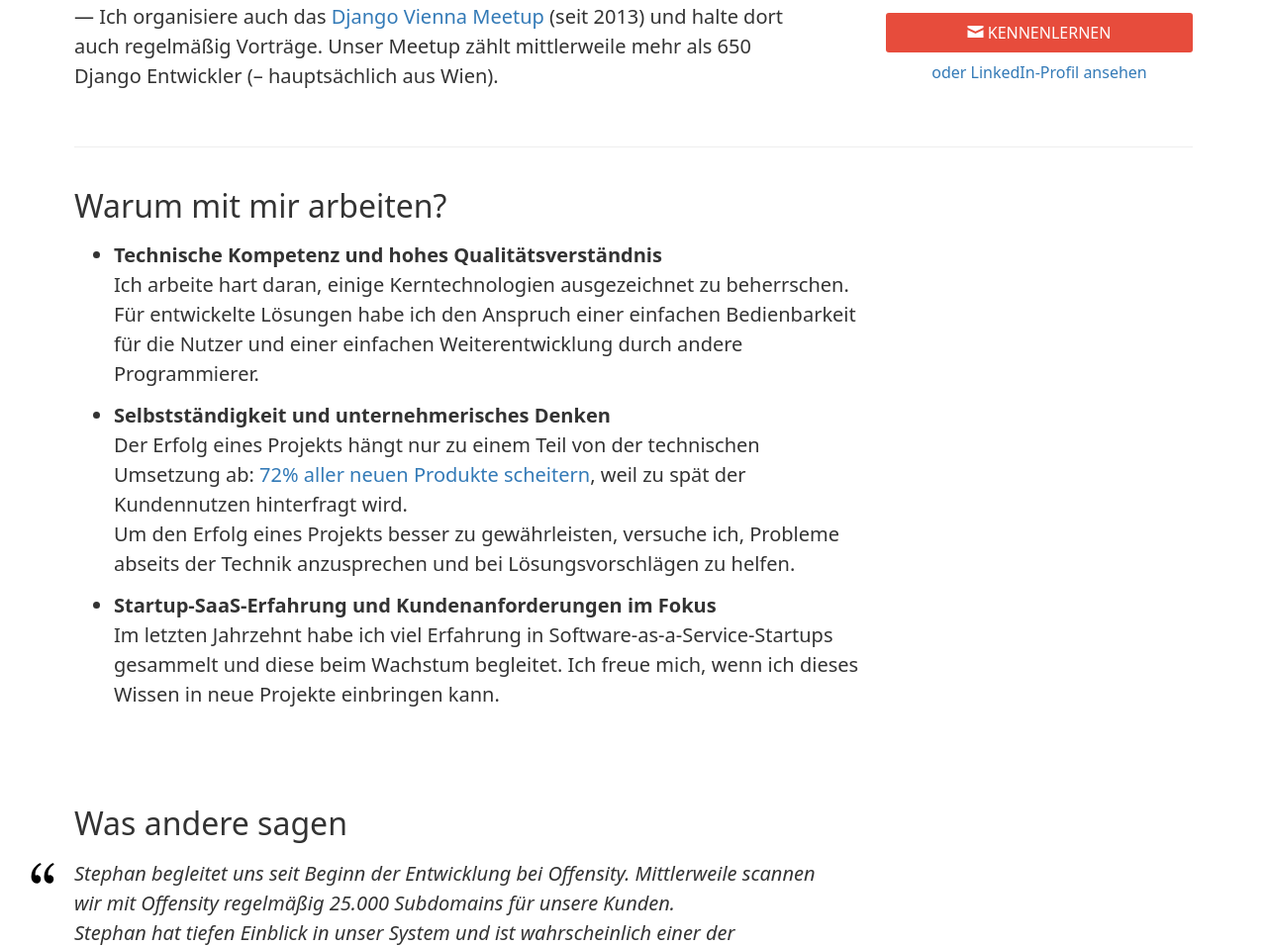
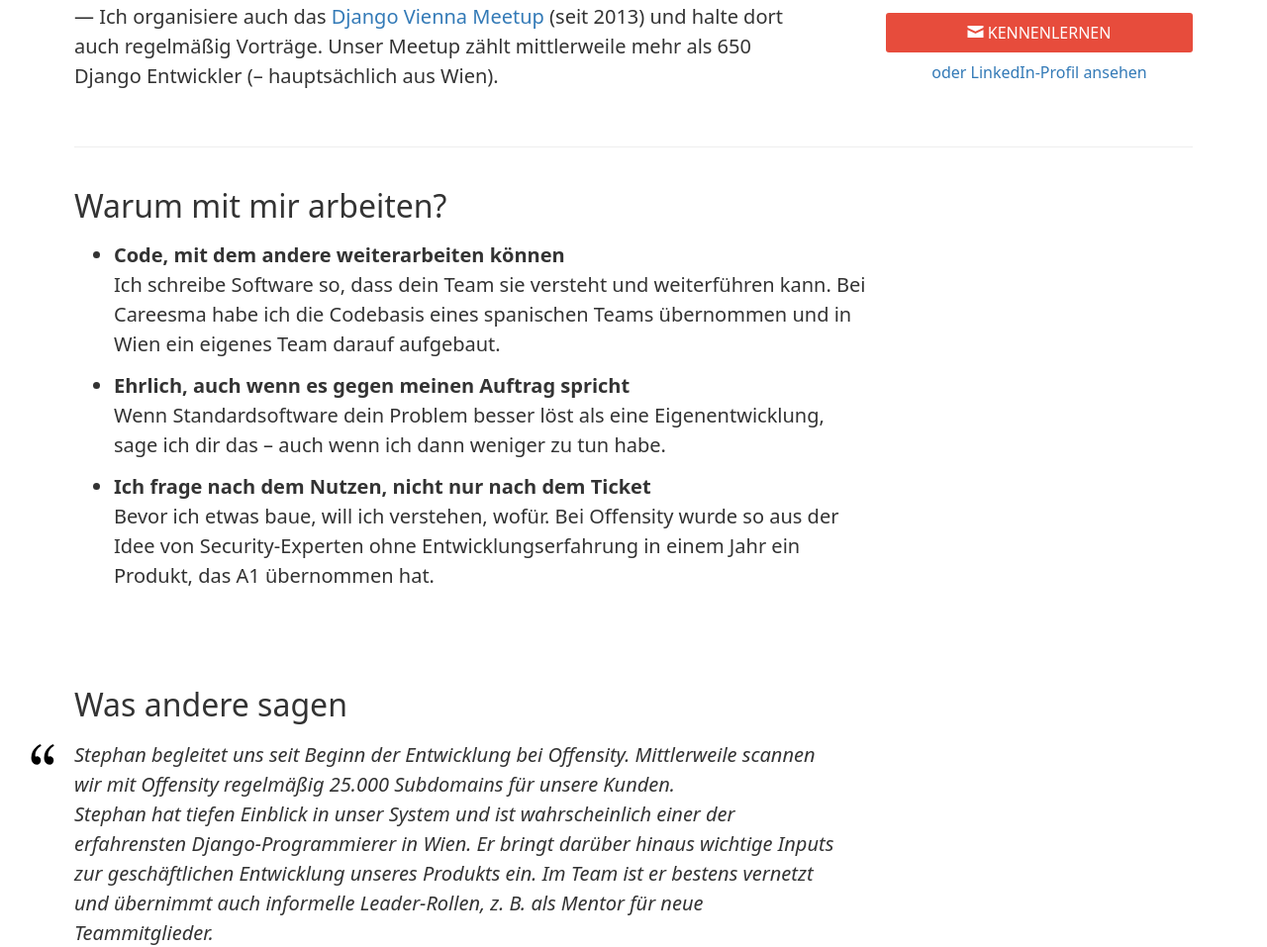
Before and after one commit to stephanpoetschner/stephan-poetschner-at, a Flask app: page / in a window 1280 px wide. Shown: the part 707-1664 px from the top of the page at 99% size. Run offline with Flask 3, Linux system fonts and the light colour scheme.

Commit message:
Rewrite "Warum mit mir arbeiten?" around client concerns with proof
Co-Authored-By: Claude Opus 5.5 <noreply@anthropic.com>

```diff
--- a/portfolio/templates/index.html
+++ b/portfolio/templates/index.html
@@ -83,23 +83,19 @@
         <div class="intro-copy">
           <ul>
             <li>
-                <strong>Technische Kompetenz und hohes Qualitätsverständnis</strong><br>
-                Ich arbeite hart daran, einige Kerntechnologien ausgezeichnet zu beherrschen.<br>
-                Für entwickelte Lösungen habe ich den Anspruch einer einfachen Bedienbarkeit für die Nutzer
-                und einer einfachen Weiterentwicklung durch andere Programmierer.
+              <strong>Code, mit dem andere weiterarbeiten können</strong><br>
+              Ich schreibe Software so, dass dein Team sie versteht und weiterführen kann.
+              Bei Careesma habe ich die Codebasis eines spanischen Teams übernommen und in Wien ein eigenes Team darauf aufgebaut.
             </li>
             <li>
-                <strong>Selbstständigkeit und unternehmerisches Denken</strong><br>
-                Der Erfolg eines Projekts hängt nur zu einem Teil von der technischen Umsetzung ab:
-                <a target="_blank" href="https://www.simon-kucher.com/sites/default/files/simon-kucher_global_pricing_study_2014.pdf">72% aller neuen Produkte scheitern</a>,
-                weil zu spät der Kundennutzen hinterfragt wird.<br>
-                Um den Erfolg eines Projekts besser zu gewährleisten, versuche ich, Probleme abseits der Technik
-                anzusprechen und bei Lösungsvorschlägen zu helfen.
+              <strong>Ehrlich, auch wenn es gegen meinen Auftrag spricht</strong><br>
+              Wenn Standardsoftware dein Problem besser löst als eine Eigenentwicklung, sage ich dir das –
+              auch wenn ich dann weniger zu tun habe.
             </li>
             <li>
-              <strong>Startup-SaaS-Erfahrung und Kundenanforderungen im Fokus</strong><br>
-              Im letzten Jahrzehnt habe ich viel Erfahrung in Software-as-a-Service-Startups gesammelt und diese
-              beim Wachstum begleitet. Ich freue mich, wenn ich dieses Wissen in neue Projekte einbringen kann.
+              <strong>Ich frage nach dem Nutzen, nicht nur nach dem Ticket</strong><br>
+              Bevor ich etwas baue, will ich verstehen, wofür. Bei Offensity wurde so aus der Idee von
+              Security-Experten ohne Entwicklungserfahrung in einem Jahr ein Produkt, das A1 übernommen hat.
             </li>
           </ul>
         </div><!-- .intro-copy -->
```
